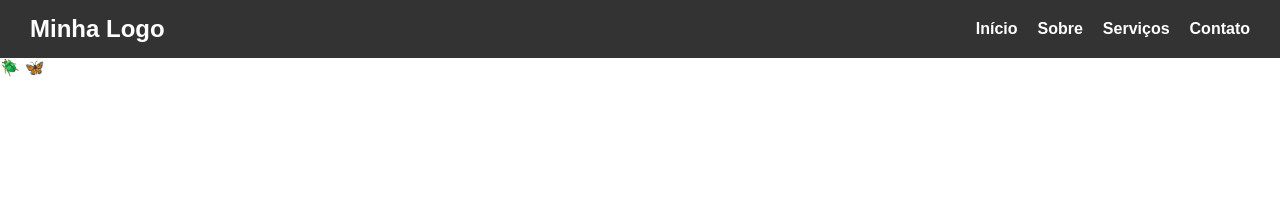
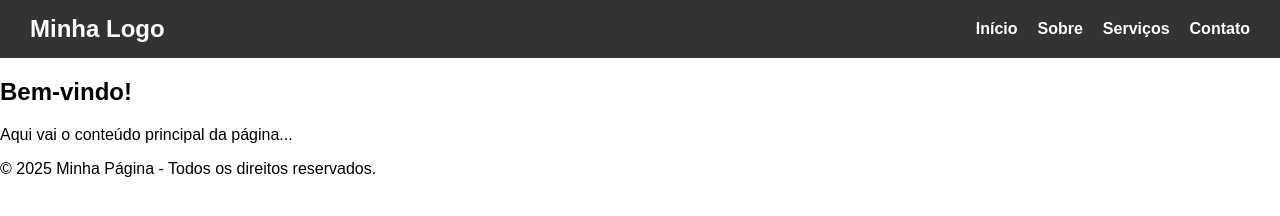
Before and after one commit to Bemtutuvi/atividade-3, a plain HTML site: page index.html in a window 1280 px wide. Drawn offline with Linux system fonts and the light colour scheme.

Commit message:
estrutura rodape

```diff
--- a/index.html
+++ b/index.html
@@ -1,4 +1,3 @@
-<!DOCTYPE html>
 <!DOCTYPE html>
 <html lang="pt-BR">
 <head>
@@ -19,7 +18,21 @@
       </ul>
     </nav>
   </header>
-    🪲
-    🦋
+
+  <main>
+    <h2>Bem-vindo!</h2>
+    <p>Aqui vai o conteúdo principal da página...</p>
+  </main>
+
+  <footer>
+    <p>&copy; 2025 Minha Página - Todos os direitos reservados.</p>
+    <nav>
+      <ul>
+        <li><a href="#">Política de Privacidade</a></li>
+        <li><a href="#">Termos de Uso</a></li>
+        <li><a href="#">Ajuda</a></li>
+      </ul>
+    </nav>
+  </footer>
 </body>
 </html>
```
